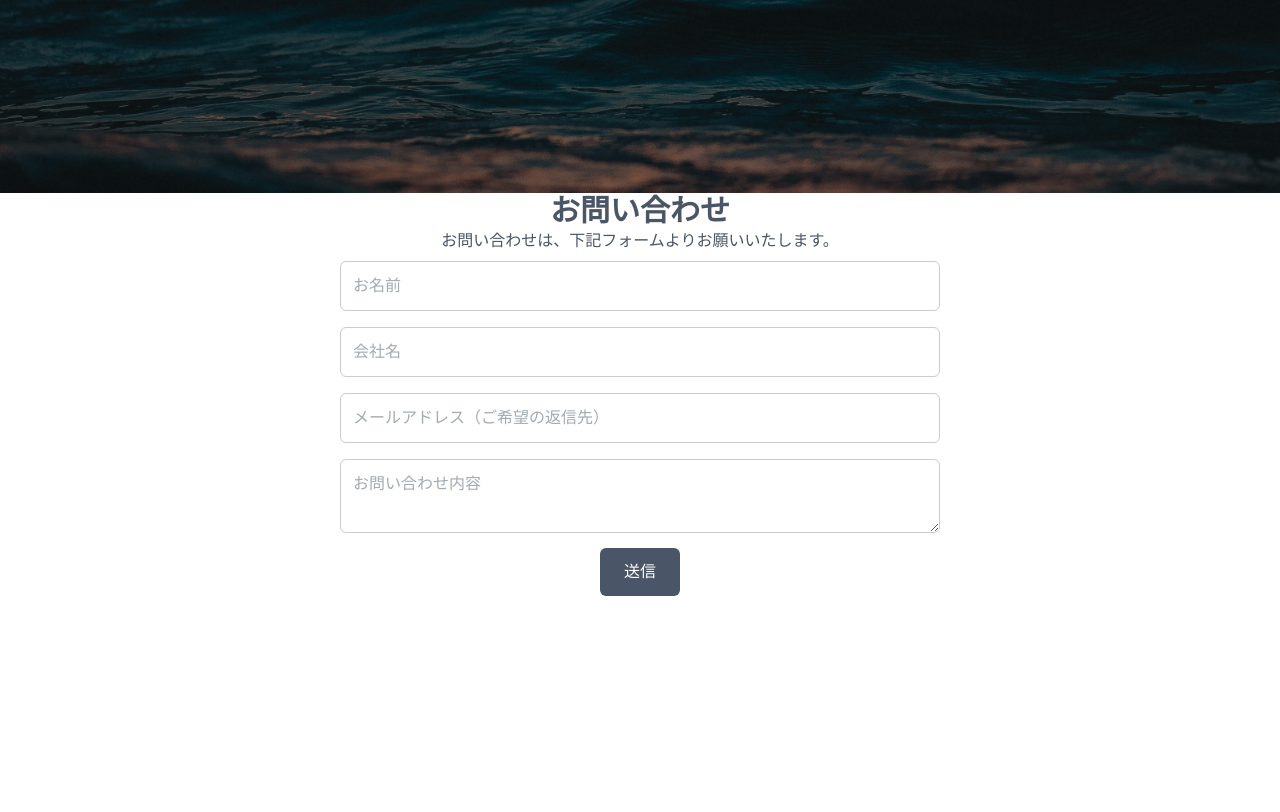
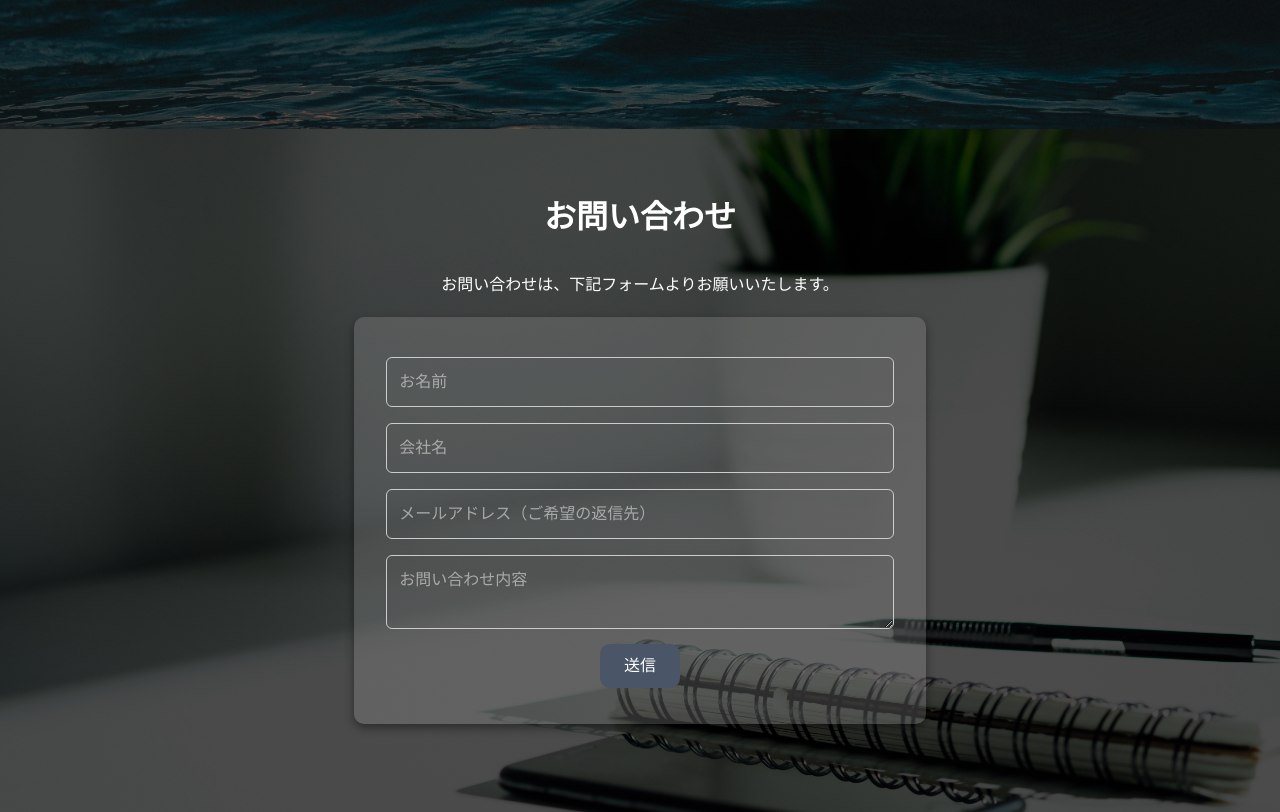
Before and after one commit to 1068haruto/im_haruto, a Next.js app: page / in a window 1280 px wide. Shown: the part 3021-3833 px from the top of the page. Built offline with nearby package versions, Linux system fonts and the light colour scheme.

Commit message:
feat: update contact section

```diff
--- a/src/components/sections/Contact.tsx
+++ b/src/components/sections/Contact.tsx
@@ -35,8 +35,8 @@ const Contact: React.FC = () => {
   };
 
   return (
-    <section id="contact" className="min-h-screen section-anchor-offset contact-section">
-      <h2 className="text-3xl font-bold">お問い合わせ</h2>
+    <section id="contact" className="section-anchor-offset contact">
+      <h2 className="contact-heading">お問い合わせ</h2>
       <p>お問い合わせは、下記フォームよりお願いいたします。</p>
       <form onSubmit={handleSubmit}>
         <input name="name" type="text" placeholder="お名前" value={formData.name} onChange={handleChange} required />
--- a/src/styles/contact.scss
+++ b/src/styles/contact.scss
@@ -1,9 +1,45 @@
-.contact-section {
-  position: relative; // 親要素を相対位置に設定
+.contact {
+  position: relative;
+  padding: 4rem 2rem;
+  z-index: 1;
+  min-height: 96vh;
+  color: #fff;
+
+  &::before {
+    content: "";                  /* 擬似要素を空に設定 */
+    position: absolute;           /* 絶対位置で配置 */
+    top: 0;                       /* 上端からの位置 */
+    left: 0;                      /* 左端からの位置 */
+    width: 100%;                  /* 幅(親基準) */
+    height: 100%;                 /* 高さ(親基準) */
+    background-image: url('/bg-images/contact.jpg');
+    background-size: cover;       /* 背景画像をカバーする */
+    background-position: center;  /* 画像の中心に配置 */
+    background-repeat: no-repeat; /* 背景画像を繰り返さない */
+    filter: brightness(0.3);
+    z-index: -1;
+  }
+
+  &-heading {
+    font-size: 2rem;
+    margin-bottom: 2rem;
+    font-weight: bold;
+  }
+
+  p {
+    margin-bottom: 1.3rem;
+  }
 
   form {
     max-width: 600px; // フォームの最大幅
     margin: 0 auto;   // フォームを中央に配置
+
+    // カードのスタイル設定
+    background-color: rgba(154, 154, 154, 0.287);
+    border-radius: 10px;
+    padding: 2rem 2rem 1rem 2rem;
+    box-shadow: 0 4px 10px rgba(0, 0, 0, 0.416);  // 影
+    width: 47%;
 
     input, textarea {
       width: 100%;              // 入力フィールドとテキストエリアの幅
@@ -16,16 +52,18 @@
     }
 
     button {
-      padding: 0.75rem 1.5rem;
-      border: none;                // ボタンの境界線をなしにする
+      padding: 0.6rem 1.5rem;
+      border: none;                  // ボタンの境界線をなしにする
       background-color: #4a5568;
-      color: white;              // 文字色
+      color: white;
       font-size: 1rem;
-      border-radius: 6px;          // ボタンの角を6pxの半径で丸める
-      cursor: pointer;             // カーソルをポインターに変える
+      border-radius: 10px;           // ボタンの角を6pxの半径で丸める
+      cursor: pointer;               // カーソルをポインターに変える
 
       &:hover {
         background-color: #2d3748; // ホバー時の背景色
+        border: 0.5px solid #ccc; // 薄いグレーの境界線を設定
+        transform: scale(0.85);
       }
     }
 
```
Also changed, not shown: public/bg-images/contact.jpg (added).
